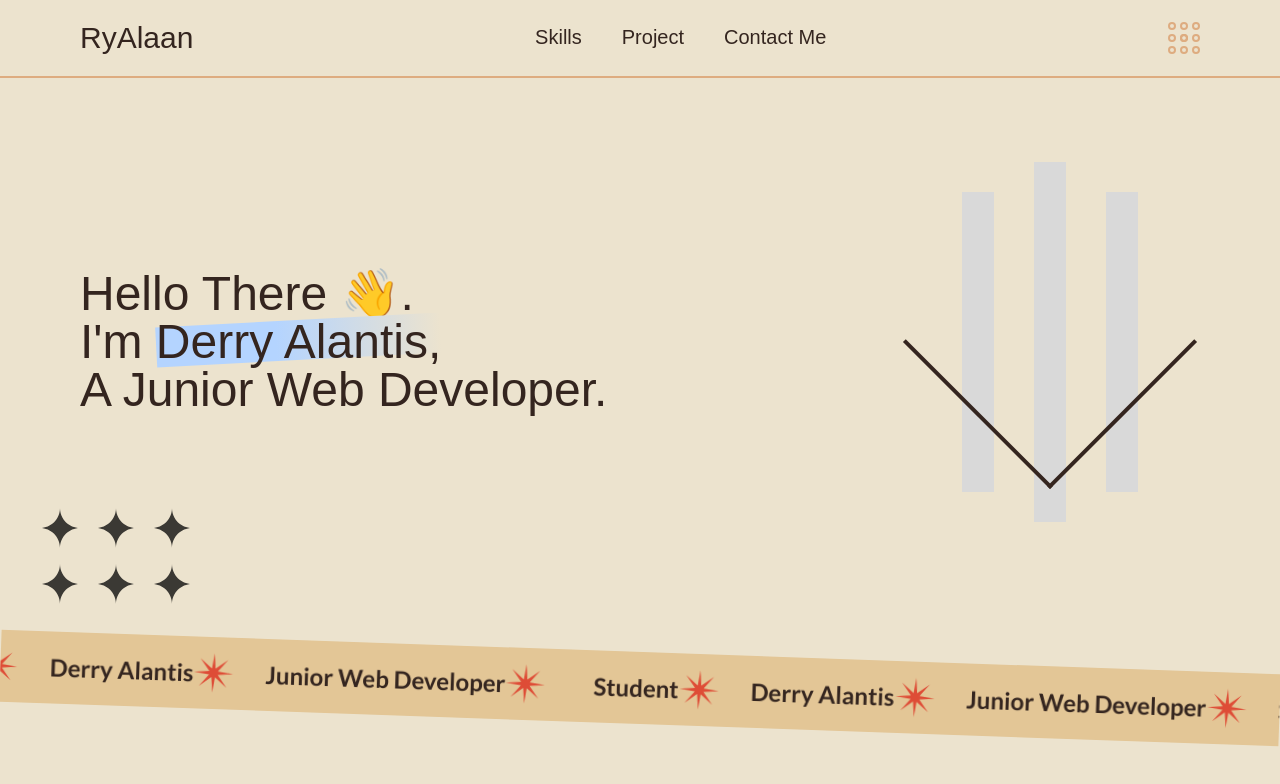
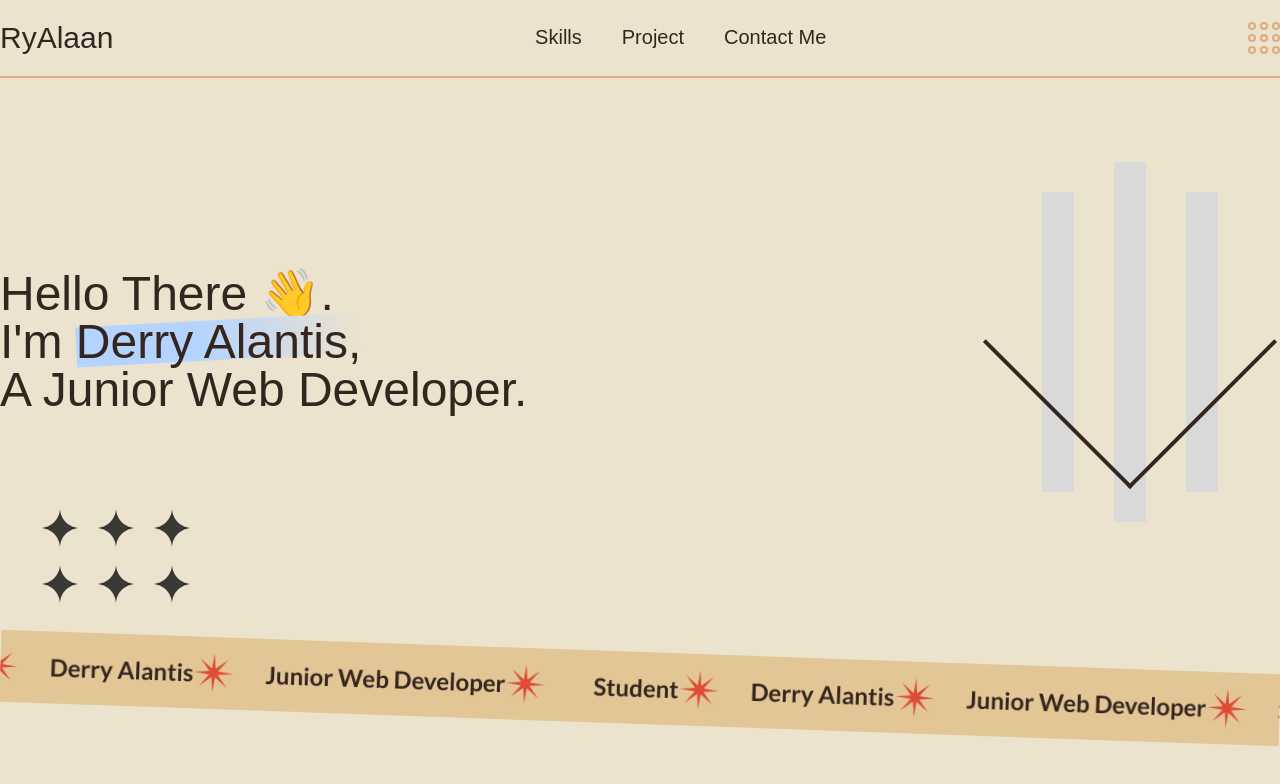
Before and after one commit to RyAlaan/portoalan, a Next.js app: page / in a window 1280 px wide. Shown: the top 784 px of the page. Built offline with nearby package versions, Linux system fonts and the light colour scheme; a web font is replaced by a local one.

Commit message:
max-width

```diff
--- a/src/components/layouts/Header/index.tsx
+++ b/src/components/layouts/Header/index.tsx
@@ -12,7 +12,7 @@ const HeaderLayout = () => {
   }, []);
 
   return (
-    <div className="relative w-full max-w-7xl mx-auto mt-20 px-6 md:px-14 lg:px-20 md:py-20 lg:py-28 gap-y-14 flex flex-col-reverse md:flex-row items-center justify-between">
+    <div className="relative w-full max-w-7xl mx-auto mt-20 px-6 md:px-14 lg:px-20 md:py-20 lg:py-28 xl:px-0 gap-y-14 flex flex-col-reverse md:flex-row items-center justify-between">
       <div className="text-3xl md:text-5xl">
         <p>Hello There 👋.</p>
         <p>
@@ -36,7 +36,7 @@ const HeaderLayout = () => {
         </div>
         <div className="absolute -rotate-45 border-b-4 border-l-4 w-48 md:w-52 h-48 md:h-52 border-text bg-"></div>
       </div>
-      <div className="absolute bottom-0 left-10 grid grid-flow-col grid-rows-2 lg:gap-4">
+      <div className="absolute bottom-0 left-10 hidden md:grid grid-flow-col grid-rows-2 lg:gap-4">
         <Image
           src="/star.svg"
           alt="star"
--- a/src/components/layouts/Navbar/index.tsx
+++ b/src/components/layouts/Navbar/index.tsx
@@ -6,7 +6,7 @@ const NavbarLayout = () => {
 
   return (
     <div className="fixed z-[99999] w-full bg-primary border-b-2 border-secondary">
-      <div className="w-full max-w-7xl mx-auto px-6 md:px-20 py-5 flex flex-row justify-between items-center">
+      <div className="w-full max-w-7xl mx-auto px-6 md:px-20 xl:px-0 py-5 flex flex-row justify-between items-center">
         <a href="/" className="text-3xl">
           RyAlaan
         </a>
@@ -20,7 +20,7 @@ const NavbarLayout = () => {
             <span className="w-0 h-0.5 rounded-full bg-text transition-all duration-500 group-hover:w-full"></span>
           </div>
           <div className="flex flex-col group">
-            <a href="#contact">Contact Me</a>
+             <a href="#contact">Contact Me</a>
             <span className="w-0 h-0.5 rounded-full bg-text transition-all duration-500 group-hover:w-full"></span>
           </div>
         </div>
```
